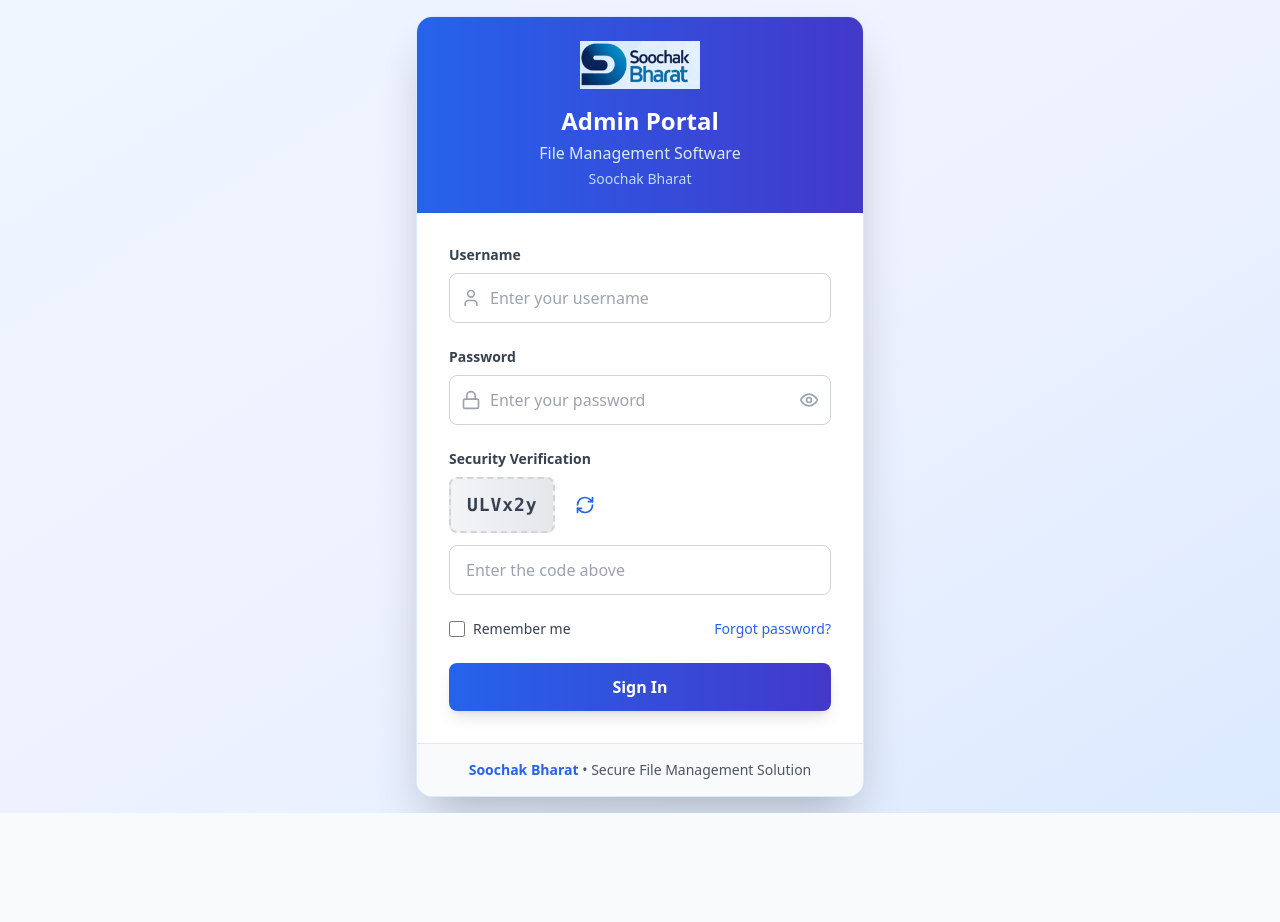
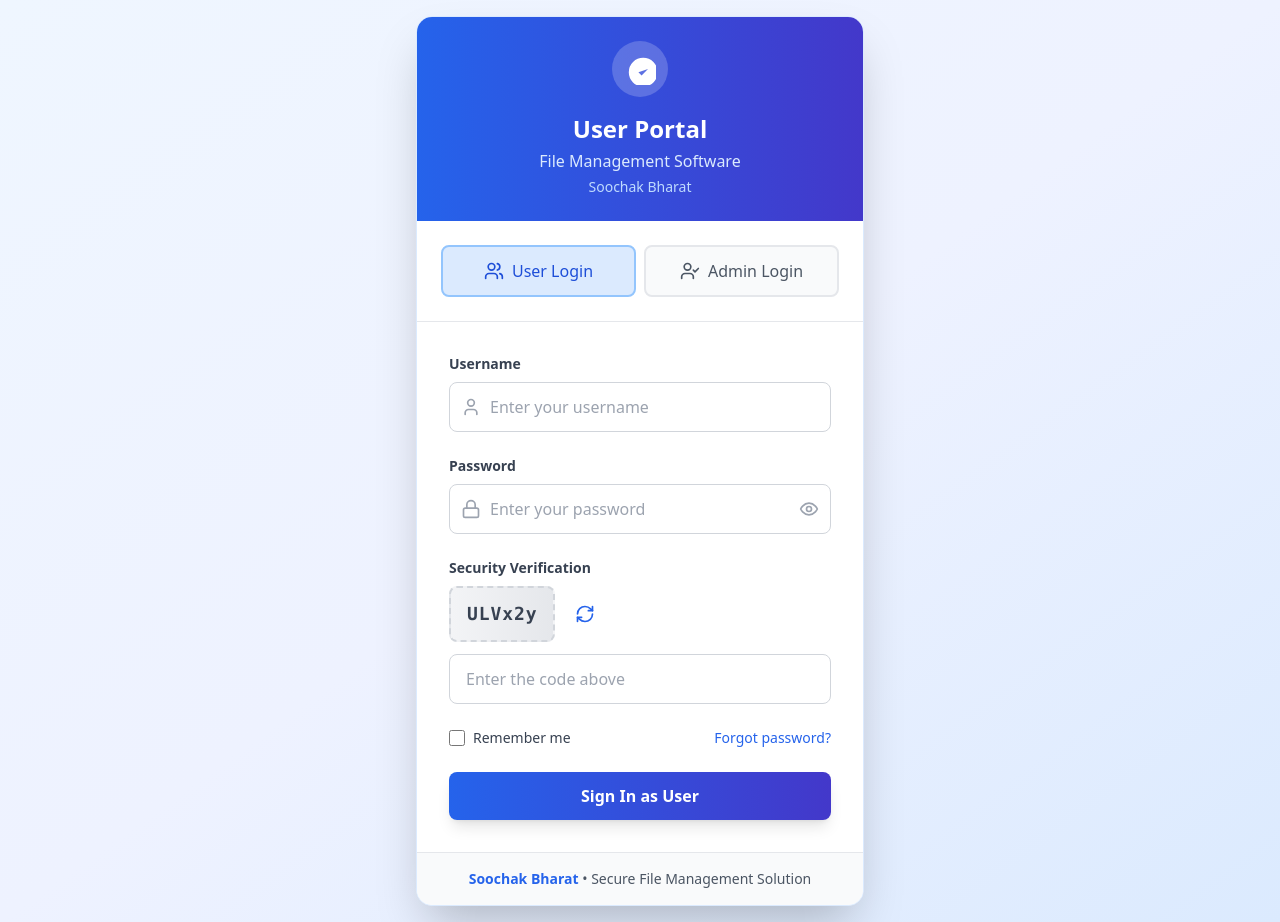
Before and after one commit to eshansoochak/rfid-file-mangement, a React (Vite) app: page / in a window 1280 px wide. Before the commit the page ends 813 px from the top, so only its background shows below. Built offline with nearby package versions, Linux system fonts and the light colour scheme.

Commit message:
LoginPage.tsx

```diff
--- a/src/components/LoginPage.tsx
+++ b/src/components/LoginPage.tsx
@@ -1,11 +1,13 @@
 import React, { useState } from 'react';
-import { Eye, EyeOff, Shield, RefreshCw, Lock, User, Mail } from 'lucide-react';
+import { Eye, EyeOff, Shield, RefreshCw, Lock, User, Mail, Users, UserCheck } from 'lucide-react';
+import { UserType } from '../types';
 
 interface LoginPageProps {
-  onLogin: (credentials: { username: string; password: string }) => void;
+  onLogin: (credentials: { username: string; password: string }, userType: UserType) => void;
 }
 
 export const LoginPage: React.FC<LoginPageProps> = ({ onLogin }) => {
+  const [userType, setUserType] = useState<UserType>('user');
   const [formData, setFormData] = useState({
     username: '',
     password: '',
@@ -65,13 +67,12 @@
     // Simulate API call
     setTimeout(() => {
       setIsLoading(false);
-      onLogin({ username: formData.username, password: formData.password });
+      onLogin({ username: formData.username, password: formData.password }, userType);
     }, 1500);
   };
 
   const handleForgotPassword = (e: React.FormEvent) => {
     e.preventDefault();
-    // Handle forgot password logic here
     alert('Password reset link has been sent to your registered email address.');
     setShowForgotPassword(false);
   };
@@ -93,13 +94,20 @@
             <div className="bg-gradient-to-r from-blue-600 to-indigo-700 px-8 py-6">
               <div className="flex items-center justify-center mb-4">
                 <img
-                  src="/logo.png"
+                  src="/soochak-logo.png"
                   alt="Soochak Bharat Logo"
                   className="h-12 w-auto object-contain"
+                  onError={(e) => {
+                    e.currentTarget.style.display = 'none';
+                    const fallback = document.createElement('div');
+                    fallback.className = 'bg-white/20 p-3 rounded-full';
+                    fallback.innerHTML = '<svg class="w-8 h-8 text-white" fill="currentColor" viewBox="0 0 20 20"><path d="M9 12l2 2 4-4m6 2a9 9 0 11-18 0 9 9 0 0118 0z"/></svg>';
+                    e.currentTarget.parentNode?.appendChild(fallback);
+                  }}
                 />
               </div>
               <h2 className="text-2xl font-bold text-white text-center">Reset Password</h2>
-              <p className="text-blue-100 text-center mt-2"> File Management Software</p>
+              <p className="text-blue-100 text-center mt-2">File Management Software</p>
             </div>
 
             <form onSubmit={handleForgotPassword} className="p-8">
@@ -156,14 +164,53 @@
           <div className="bg-gradient-to-r from-blue-600 to-indigo-700 px-8 py-6">
             <div className="flex items-center justify-center mb-4">
               <img
-                src="logo.png"
+                src="/soochak-logo.png"
                 alt="Soochak Bharat Logo"
                 className="h-12 w-auto object-contain"
+                onError={(e) => {
+                  e.currentTarget.style.display = 'none';
+                  const fallback = document.createElement('div');
+                  fallback.className = 'bg-white/20 p-3 rounded-full';
+                  fallback.innerHTML = '<svg class="w-8 h-8 text-white" fill="currentColor" viewBox="0 0 20 20"><path d="M9 12l2 2 4-4m6 2a9 9 0 11-18 0 9 9 0 0118 0z"/></svg>';
+                  e.currentTarget.parentNode?.appendChild(fallback);
+                }}
               />
             </div>
-            <h1 className="text-2xl font-bold text-white text-center">Admin Portal</h1>
-            <p className="text-blue-100 text-center mt-1"> File Management Software</p>
+            <h1 className="text-2xl font-bold text-white text-center">
+              {userType === 'admin' ? 'Admin Portal' : 'User Portal'}
+            </h1>
+            <p className="text-blue-100 text-center mt-1">File Management Software</p>
             <p className="text-blue-200 text-center text-sm mt-1">Soochak Bharat</p>
+          </div>
+
+          {/* User Type Selection */}
+          <div className="p-6 border-b border-gray-200">
+            <div className="flex space-x-2">
+              <button
+                type="button"
+                onClick={() => setUserType('user')}
+                className={`flex-1 flex items-center justify-center space-x-2 py-3 px-4 rounded-lg font-medium transition-all duration-200 ${
+                  userType === 'user'
+                    ? 'bg-blue-100 text-blue-700 border-2 border-blue-300'
+                    : 'bg-gray-50 text-gray-600 border-2 border-gray-200 hover:bg-gray-100'
+                }`}
+              >
+                <Users className="w-5 h-5" />
+                <span>User Login</span>
+              </button>
+              <button
+                type="button"
+                onClick={() => setUserType('admin')}
+                className={`flex-1 flex items-center justify-center space-x-2 py-3 px-4 rounded-lg font-medium transition-all duration-200 ${
+                  userType === 'admin'
+                    ? 'bg-blue-100 text-blue-700 border-2 border-blue-300'
+                    : 'bg-gray-50 text-gray-600 border-2 border-gray-200 hover:bg-gray-100'
+                }`}
+              >
+                <UserCheck className="w-5 h-5" />
+                <span>Admin Login</span>
+              </button>
+            </div>
           </div>
 
           {/* Login Form */}
@@ -281,7 +328,7 @@
                   Signing in...
                 </div>
               ) : (
-                'Sign In'
+                `Sign In as ${userType === 'admin' ? 'Admin' : 'User'}`
               )}
             </button>
           </form>
```
